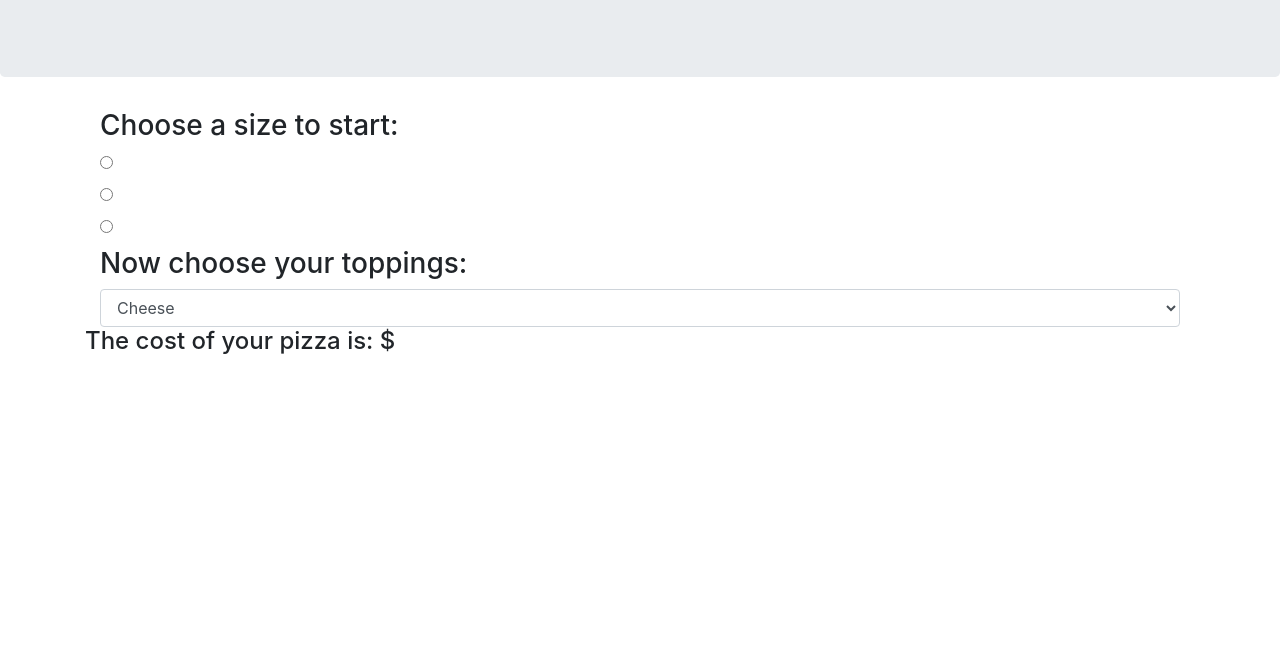
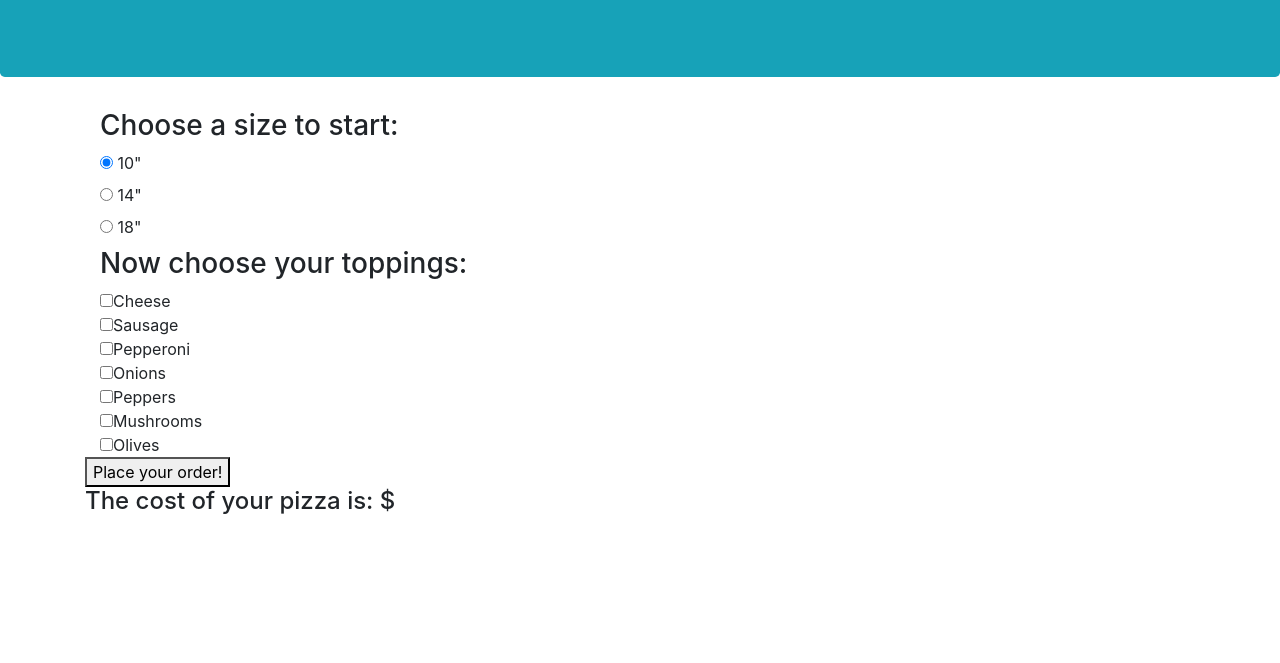
Before and after one commit to geofforengo/wk4project, a plain HTML site: page index.html in a window 1280 px wide. Shown: the part 137-800 px from the top of the page. Drawn offline with Linux system fonts and the light colour scheme.

Commit message:
modify html to improve form appearance and function

```diff
--- a/index.html
+++ b/index.html
@@ -8,7 +8,7 @@
     <title>Basic Pizza Company</title>
   </head>
   <body>
-    <div class="jumbotron">
+    <div class="jumbotron bg-info">
       <h2>Welcome to the Basic Pizza Company</h2>
       <p>We don't make the fanciest pizzas but we do make pizzas well!</p>
     </div>
@@ -18,32 +18,36 @@
           <h3>Choose a size to start:</h3>
           <div class="radio">
             <label>
-              <input type="radio" name="size" value="10">
+              <input type="radio" name="size" value="10" checked>
+              10"
             </label>
           </div>
           <div class="radio">
             <label>
               <input type="radio" name="size" value="14">
+              14"
             </label>
           </div>
           <div class="radio">
             <label>
               <input type="radio" name="size" value="18">
+              18"
             </label>
           </div>
         </div>
         <div class="container">
           <h3>Now choose your toppings:</h3>
-          <select class="form-control" name="toppings">
-            <option value="Cheese">Cheese</option>
-            <option value="Sausage">Sausage</option>
-            <option value="Pepperoni">Pepperoni</option>
-            <option value="Onions">Onions</option>
-            <option value="Peppers">Peppers</option>
-            <option value="Mushrooms">Mushrooms</option>
-            <option value="Olives">Olives</option>
-          </select>
+          <form method="post">
+            <input type="checkbox" name="toppings" value="Cheese">Cheese<br>
+            <input type="checkbox" name="toppings" value="Sausage">Sausage<br>
+            <input type="checkbox" name="toppings" value="Pepperoni">Pepperoni<br>
+            <input type="checkbox" name="toppings" value="Onions">Onions<br>
+            <input type="checkbox" name="toppings" value="Peppers">Peppers<br>
+            <input type="checkbox" name="toppings" value="Mushrooms">Mushrooms<br>
+            <input type="checkbox" name="toppings" value="Olives">Olives<br>
+          </form>
         </div>
+        <button type="submit" name="button">Place your order!</button>
       </form>
       <div id="result">
         <h4>The cost of your pizza is: $<span id="price"></span></h4>
```
